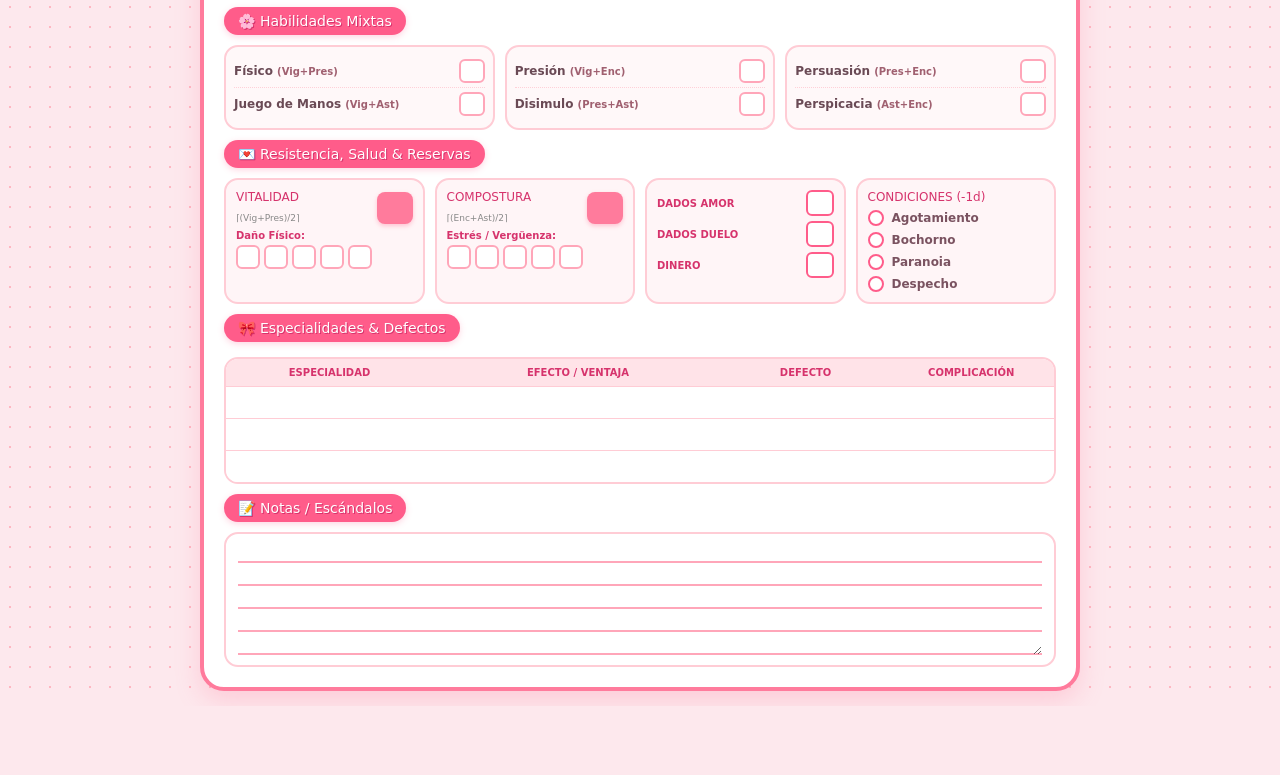
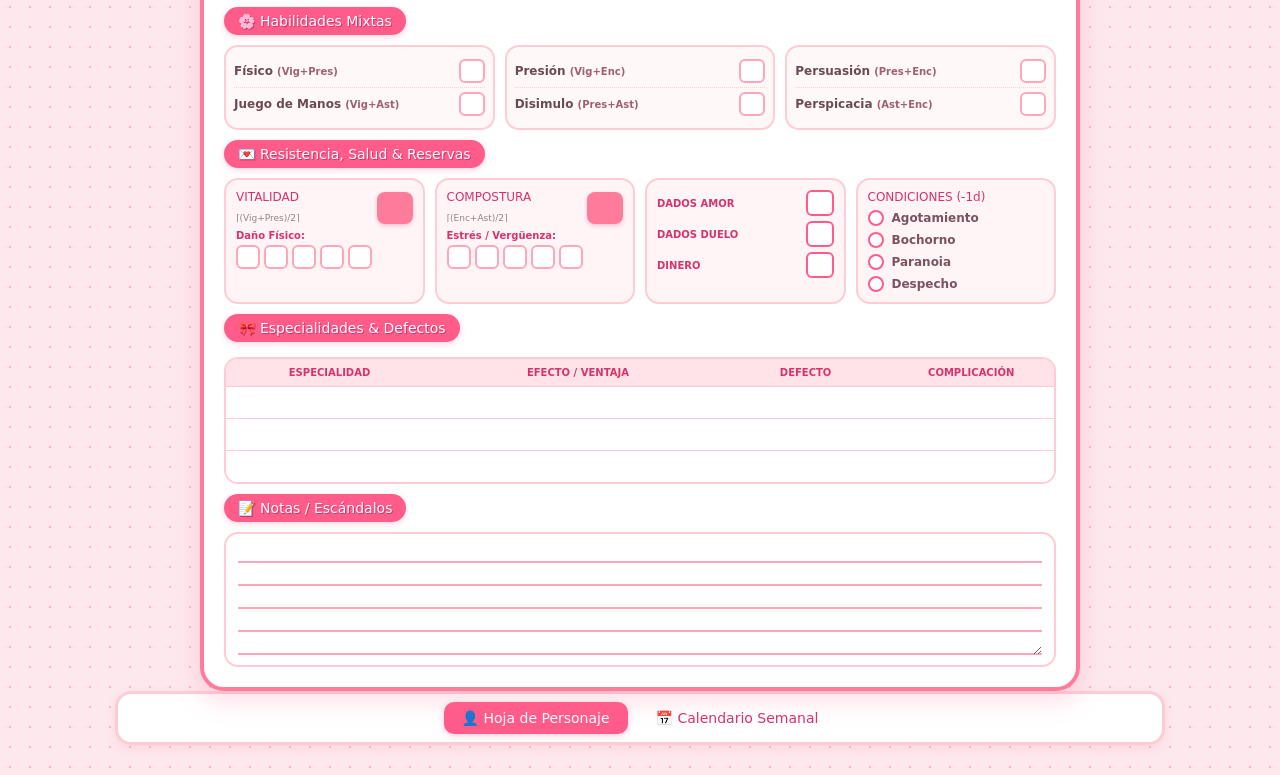
Before and after one commit to Yhisbandar/AiNoKettoCharacterSheet, a plain HTML site: page index.html in a window 1280 px wide. Shown: the part 503-1278 px from the top of the page. Before the commit the page ends 1209 px from the top, so only its background shows below. Drawn offline with Linux system fonts and the light colour scheme.

Commit message:
Update index.html
no idea

```diff
--- a/index.html
+++ b/index.html
@@ -757,5 +757,12 @@
   });
 </script>
 
-</body>
+<body>
+  <!-- BARRA DE NAVEGACIÓN -->
+  <nav class="nav-bar no-print">
+    <a href="index.html" class="nav-button active">👤 Hoja de Personaje</a>
+    <a href="calendario.html" class="nav-button">📅 Calendario Semanal</a>
+  </nav>
+
+  <!-- AQUÍ EMPIEZA EL CONTENIDO DE TU FICHA -->
 </html>
```
